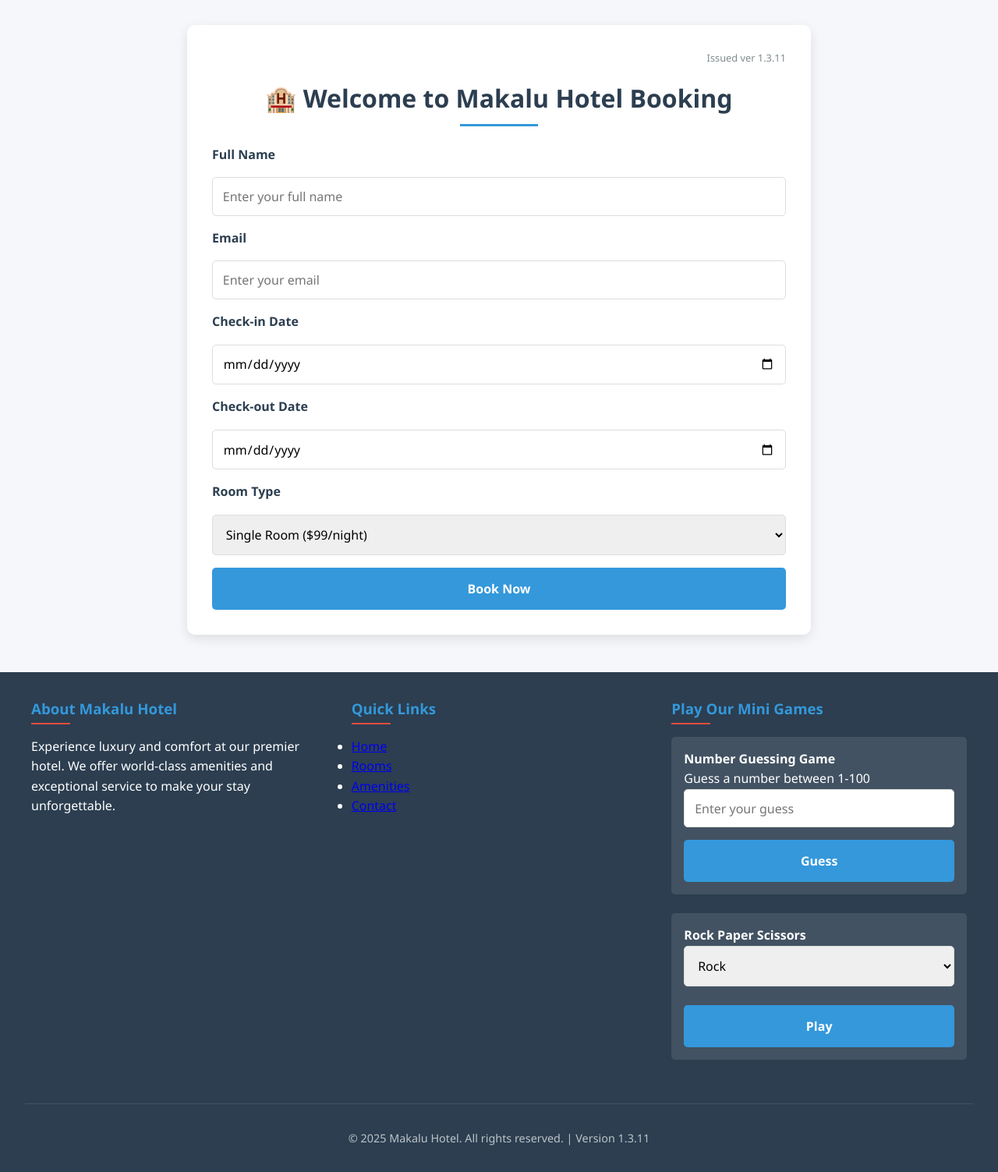
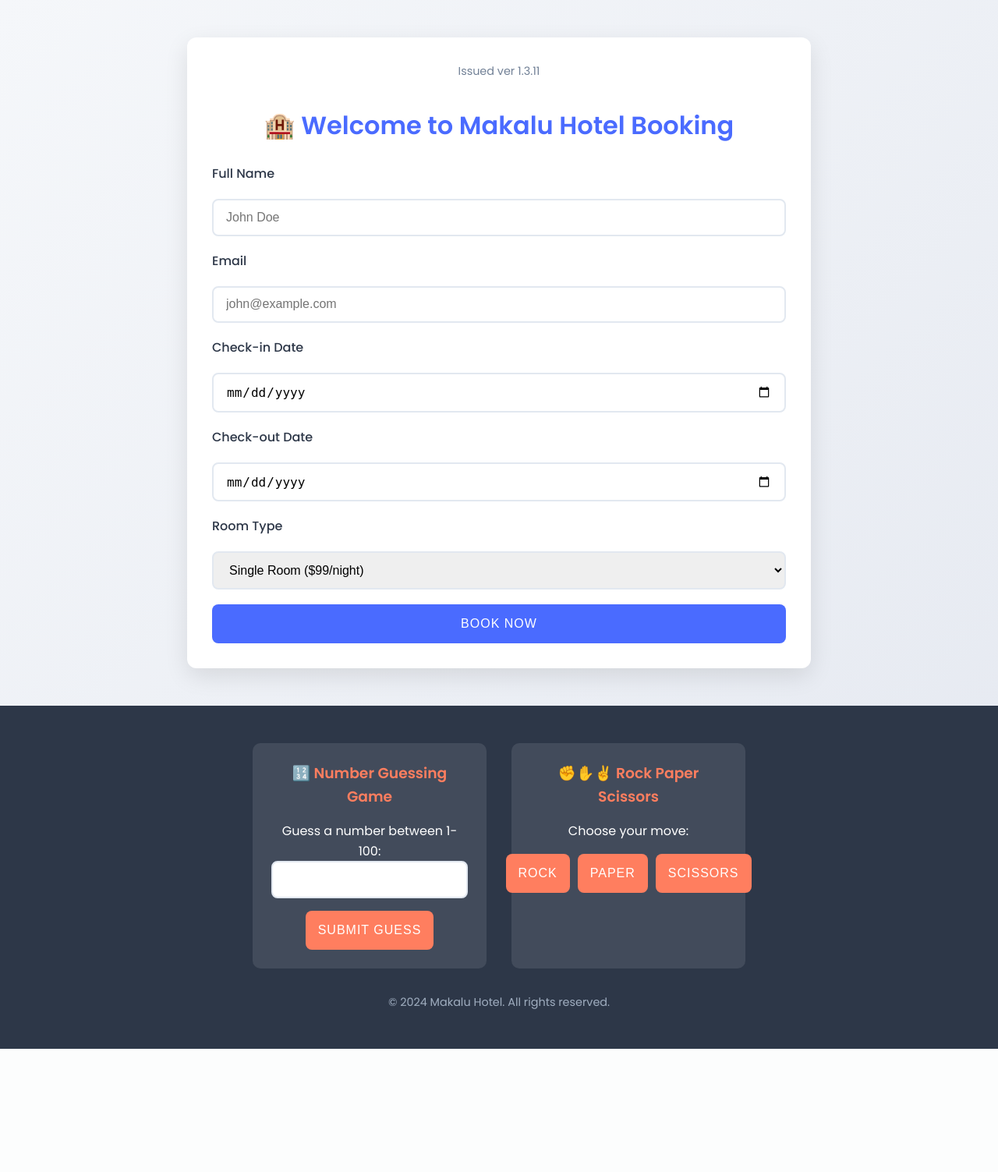
Before and after one commit to sanjeevlcc/itmgt-devops-demo, a PHP site: page / in a window 1280 px wide. Shown: the whole page at 78% size. After the commit the page ends 1345 px from the top, so only its background shows below. Run offline with PHP 8.4, Linux system fonts and the light colour scheme.

Commit message:
Update index.php

```diff
--- a/index.php
+++ b/index.php
@@ -1,212 +1,142 @@
-<?php
-// Handle games logic
-session_start();
-
-// Number Guessing Game Logic
-if (!isset($_SESSION['secret_number'])) {
-    $_SESSION['secret_number'] = rand(1, 100);
-    $_SESSION['attempts'] = 0;
-}
-
-if ($_SERVER['REQUEST_METHOD'] === 'POST' && isset($_POST['guess'])) {
-    $_SESSION['attempts']++;
-    $user_guess = (int)$_POST['guess'];
-    $secret_number = $_SESSION['secret_number'];
-
-    if ($user_guess < $secret_number) {
-        $guess_result = "Too low! Try a higher number.";
-    } elseif ($user_guess > $secret_number) {
-        $guess_result = "Too high! Try a lower number.";
-    } else {
-        $guess_result = "Congratulations! You guessed it in {$_SESSION['attempts']} tries.";
-        unset($_SESSION['secret_number']);
-    }
-}
-
-// Rock-Paper-Scissors Game Logic
-$choices = ['rock', 'paper', 'scissors'];
-$rps_result = '';
-
-if ($_SERVER['REQUEST_METHOD'] === 'POST' && isset($_POST['rps_choice'])) {
-    $player_choice = $_POST['rps_choice'];
-    $computer_choice = $choices[array_rand($choices)];
-
-    if ($player_choice === $computer_choice) {
-        $rps_result = "It's a tie! Both chose $player_choice.";
-    } elseif (
-        ($player_choice === 'rock' && $computer_choice === 'scissors') ||
-        ($player_choice === 'paper' && $computer_choice === 'rock') ||
-        ($player_choice === 'scissors' && $computer_choice === 'paper')
-    ) {
-        $rps_result = "You win! $player_choice beats $computer_choice.";
-    } else {
-        $rps_result = "You lose! $computer_choice beats $player_choice.";
-    }
-}
-?>
 <!DOCTYPE html>
 <html lang="en">
 <head>
   <meta charset="UTF-8" />
   <meta name="viewport" content="width=device-width, initial-scale=1.0" />
-  <title>Makalu Hotel Booking</title>
+  <title>🏨 Makalu Hotel Booking</title>
+  <link rel="stylesheet" href="https://fonts.googleapis.com/css2?family=Poppins:wght@300;400;500;600&display=swap">
   <style>
     :root {
-      --primary: #2c3e50;
-      --secondary: #3498db;
-      --accent: #e74c3c;
-      --light: #ecf0f1;
-      --dark: #2c3e50;
-      --success: #2ecc71;
+      --primary: #4a6bff;
+      --secondary: #ff7e5f;
+      --dark: #2d3748;
+      --light: #f7fafc;
+      --success: #48bb78;
     }
 
     * {
       margin: 0;
       padding: 0;
       box-sizing: border-box;
-      font-family: 'Segoe UI', Tahoma, Geneva, Verdana, sans-serif;
     }
 
     body {
-      background-color: #f5f7fa;
+      font-family: 'Poppins', sans-serif;
+      background: linear-gradient(135deg, #f5f7fa 0%, #e4e8f0 100%);
       color: var(--dark);
+      min-height: 100vh;
       line-height: 1.6;
     }
 
     .container {
       max-width: 800px;
-      margin: 2rem auto;
+      margin: 0 auto;
       padding: 2rem;
       background: white;
-      border-radius: 10px;
-      box-shadow: 0 5px 15px rgba(0, 0, 0, 0.1);
+      border-radius: 12px;
+      box-shadow: 0 10px 30px rgba(0, 0, 0, 0.1);
+      margin-top: 3rem;
+      margin-bottom: 3rem;
     }
 
     h1 {
       color: var(--primary);
+      margin-bottom: 1.5rem;
       text-align: center;
-      margin-bottom: 1.5rem;
-      position: relative;
-      padding-bottom: 10px;
-    }
-
-    h1:after {
-      content: '';
-      position: absolute;
-      bottom: 0;
-      left: 50%;
-      transform: translateX(-50%);
-      width: 100px;
-      height: 3px;
-      background: var(--secondary);
+      font-weight: 600;
     }
 
     .version {
-      text-align: right;
-      font-size: 0.8rem;
-      color: #7f8c8d;
-      margin-bottom: 1rem;
+      font-size: 0.9rem;
+      color: #718096;
+      text-align: center;
+      margin-bottom: 2rem;
     }
 
     form {
       display: grid;
-      grid-gap: 1rem;
+      gap: 1.2rem;
     }
 
     label {
-      font-weight: 600;
-      color: var(--primary);
+      font-weight: 500;
+      color: var(--dark);
     }
 
     input, select {
       width: 100%;
-      padding: 0.8rem;
-      border: 1px solid #ddd;
-      border-radius: 5px;
+      padding: 0.8rem 1rem;
+      border: 2px solid #e2e8f0;
+      border-radius: 8px;
       font-size: 1rem;
-      transition: border 0.3s;
+      transition: all 0.3s;
     }
 
     input:focus, select:focus {
+      border-color: var(--primary);
       outline: none;
-      border-color: var(--secondary);
-      box-shadow: 0 0 0 2px rgba(52, 152, 219, 0.2);
+      box-shadow: 0 0 0 3px rgba(74, 107, 255, 0.2);
     }
 
     button {
-      background: var(--secondary);
+      background: var(--primary);
       color: white;
       border: none;
       padding: 1rem;
       font-size: 1rem;
-      font-weight: 600;
-      border-radius: 5px;
+      font-weight: 500;
+      border-radius: 8px;
       cursor: pointer;
-      transition: background 0.3s, transform 0.2s;
+      transition: all 0.3s;
+      text-transform: uppercase;
+      letter-spacing: 1px;
     }
 
     button:hover {
-      background: #2980b9;
+      background: #3a56e0;
       transform: translateY(-2px);
     }
 
     footer {
-      background: var(--primary);
+      background: var(--dark);
       color: white;
-      padding: 2rem;
-      margin-top: 3rem;
+      padding: 3rem 2rem;
+      text-align: center;
     }
 
-    .footer-content {
-      max-width: 1200px;
-      margin: 0 auto;
-      display: grid;
-      grid-template-columns: repeat(auto-fit, minmax(300px, 1fr));
+    .games-container {
+      display: flex;
+      justify-content: center;
       gap: 2rem;
+      flex-wrap: wrap;
+      margin-bottom: 2rem;
     }
 
-    .footer-section {
-      margin-bottom: 1.5rem;
+    .game {
+      background: rgba(255, 255, 255, 0.1);
+      padding: 1.5rem;
+      border-radius: 10px;
+      width: 300px;
     }
 
-    .footer-section h3 {
+    .game h3 {
+      margin-bottom: 1rem;
       color: var(--secondary);
-      margin-bottom: 1rem;
-      position: relative;
-      padding-bottom: 5px;
     }
 
-    .footer-section h3:after {
-      content: '';
-      position: absolute;
-      bottom: 0;
-      left: 0;
-      width: 50px;
-      height: 2px;
-      background: var(--accent);
-    }
-
-    .game-container {
-      background: rgba(255, 255, 255, 0.1);
-      padding: 1rem;
-      border-radius: 5px;
+    .game button {
+      background: var(--secondary);
       margin-top: 1rem;
     }
 
-    .game-result {
-      margin-top: 1rem;
-      padding: 0.5rem;
-      border-radius: 5px;
-      background: rgba(255, 255, 255, 0.2);
+    .game button:hover {
+      background: #e66747;
     }
 
     .copyright {
-      text-align: center;
-      padding-top: 2rem;
       margin-top: 2rem;
-      border-top: 1px solid rgba(255, 255, 255, 0.1);
+      color: #a0aec0;
       font-size: 0.9rem;
-      color: #bdc3c7;
     }
 
     @media (max-width: 768px) {
@@ -215,8 +145,9 @@ if ($_SERVER['REQUEST_METHOD'] === 'POST' && isset($_POST['rps_choice'])) {
         padding: 1.5rem;
       }
 
-      .footer-content {
-        grid-template-columns: 1fr;
+      .games-container {
+        flex-direction: column;
+        align-items: center;
       }
     }
   </style>
@@ -224,14 +155,14 @@ if ($_SERVER['REQUEST_METHOD'] === 'POST' && isset($_POST['rps_choice'])) {
 <body>
   <div class="container">
     <div class="version">Issued ver 1.3.11</div>
+    <h1>🏨 Welcome to Makalu Hotel Booking</h1>
 
-    <h1>🏨 Welcome to Makalu Hotel Booking</h1>
     <form action="submit.php" method="POST" onsubmit="return validateForm()">
       <label for="name">Full Name</label>
-      <input type="text" id="name" name="name" required placeholder="Enter your full name">
+      <input type="text" id="name" name="name" required placeholder="John Doe">
 
       <label for="email">Email</label>
-      <input type="email" id="email" name="email" required placeholder="Enter your email">
+      <input type="email" id="email" name="email" required placeholder="john@example.com">
 
       <label for="checkin">Check-in Date</label>
       <input type="date" id="checkin" name="checkin" required>
@@ -251,81 +182,86 @@ if ($_SERVER['REQUEST_METHOD'] === 'POST' && isset($_POST['rps_choice'])) {
   </div>
 
   <footer>
-    <div class="footer-content">
-      <div class="footer-section">
-        <h3>About Makalu Hotel</h3>
-        <p>Experience luxury and comfort at our premier hotel. We offer world-class amenities and exceptional service to make your stay unforgettable.</p>
+    <div class="games-container">
+      <div class="game" id="numberGame">
+        <h3>🔢 Number Guessing Game</h3>
+        <p>Guess a number between 1-100:</p>
+        <input type="number" id="guessInput" min="1" max="100">
+        <button onclick="checkGuess()">Submit Guess</button>
+        <p id="numberResult"></p>
       </div>
 
-      <div class="footer-section">
-        <h3>Quick Links</h3>
-        <ul>
-          <li><a href="#">Home</a></li>
-          <li><a href="#">Rooms</a></li>
-          <li><a href="#">Amenities</a></li>
-          <li><a href="#">Contact</a></li>
-        </ul>
-      </div>
-
-      <div class="footer-section">
-        <h3>Play Our Mini Games</h3>
-
-        <div class="game-container">
-          <h4>Number Guessing Game</h4>
-          <p>Guess a number between 1-100</p>
-          <form method="post">
-            <input type="number" name="guess" min="1" max="100" required placeholder="Enter your guess">
-            <button type="submit">Guess</button>
-          </form>
-          <?php if (isset($guess_result)): ?>
-            <div class="game-result"><?= $guess_result ?></div>
-          <?php endif; ?>
+      <div class="game" id="rpsGame">
+        <h3>✊✋✌️ Rock Paper Scissors</h3>
+        <p>Choose your move:</p>
+        <div style="display: flex; gap: 10px; justify-content: center;">
+          <button onclick="playGame('rock')">Rock</button>
+          <button onclick="playGame('paper')">Paper</button>
+          <button onclick="playGame('scissors')">Scissors</button>
         </div>
-
-        <div class="game-container" style="margin-top: 1.5rem;">
-          <h4>Rock Paper Scissors</h4>
-          <form method="post">
-            <select name="rps_choice" style="margin-bottom: 0.5rem;">
-              <option value="rock">Rock</option>
-              <option value="paper">Paper</option>
-              <option value="scissors">Scissors</option>
-            </select>
-            <button type="submit">Play</button>
-          </form>
-          <?php if (!empty($rps_result)): ?>
-            <div class="game-result"><?= $rps_result ?></div>
-          <?php endif; ?>
-        </div>
+        <p id="rpsResult"></p>
       </div>
     </div>
 
     <div class="copyright">
-      &copy; <?= date('Y') ?> Makalu Hotel. All rights reserved. | Version 1.3.11
+      &copy; 2024 Makalu Hotel. All rights reserved.
     </div>
   </footer>
 
   <script>
+    // Number Guessing Game
+    const secretNumber = Math.floor(Math.random() * 100) + 1;
+    let attempts = 0;
+
+    function checkGuess() {
+      const guess = parseInt(document.getElementById('guessInput').value);
+      const resultElement = document.getElementById('numberResult');
+      attempts++;
+
+      if (isNaN(guess)) {
+        resultElement.textContent = "Please enter a valid number!";
+        return;
+      }
+
+      if (guess === secretNumber) {
+        resultElement.textContent = `🎉 Correct! You guessed it in ${attempts} attempts.`;
+        resultElement.style.color = "var(--success)";
+      } else if (guess < secretNumber) {
+        resultElement.textContent = "⬆️ Too low! Try again.";
+        resultElement.style.color = "var(--secondary)";
+      } else {
+        resultElement.textContent = "⬇️ Too high! Try again.";
+        resultElement.style.color = "var(--secondary)";
+      }
+    }
+
+    // Rock Paper Scissors Game
+    function playGame(playerChoice) {
+      const choices = ['rock', 'paper', 'scissors'];
+      const computerChoice = choices[Math.floor(Math.random() * 3)];
+      const resultElement = document.getElementById('rpsResult');
+
+      if (playerChoice === computerChoice) {
+        resultElement.textContent = `🤝 Tie! Both chose ${playerChoice}.`;
+        resultElement.style.color = "#f6ad55";
+      } else if (
+        (playerChoice === 'rock' && computerChoice === 'scissors') ||
+        (playerChoice === 'paper' && computerChoice === 'rock') ||
+        (playerChoice === 'scissors' && computerChoice === 'paper')
+      ) {
+        resultElement.textContent = `🎉 You win! ${playerChoice} beats ${computerChoice}.`;
+        resultElement.style.color = "var(--success)";
+      } else {
+        resultElement.textContent = `😢 You lose! ${computerChoice} beats ${playerChoice}.`;
+        resultElement.style.color = "var(--secondary)";
+      }
+    }
+
+    // Form validation (placeholder)
     function validateForm() {
-      const checkin = document.getElementById('checkin').value;
-      const checkout = document.getElementById('checkout').value;
-
-      if (new Date(checkout) <= new Date(checkin)) {
-        alert('Check-out date must be after check-in date');
-        return false;
-      }
+      // Add your validation logic here
       return true;
     }
-
-    // Set min date for check-in to today
-    document.addEventListener('DOMContentLoaded', function() {
-      const today = new Date().toISOString().split('T')[0];
-      document.getElementById('checkin').min = today;
-
-      // Update checkout min date when checkin changes
-      document.getElementById('checkin').addEventListener('change', function() {
-        document.getElementById('checkout').min = this.value;
-      });
-    });
   </script>
 </body>
 </html>
```
